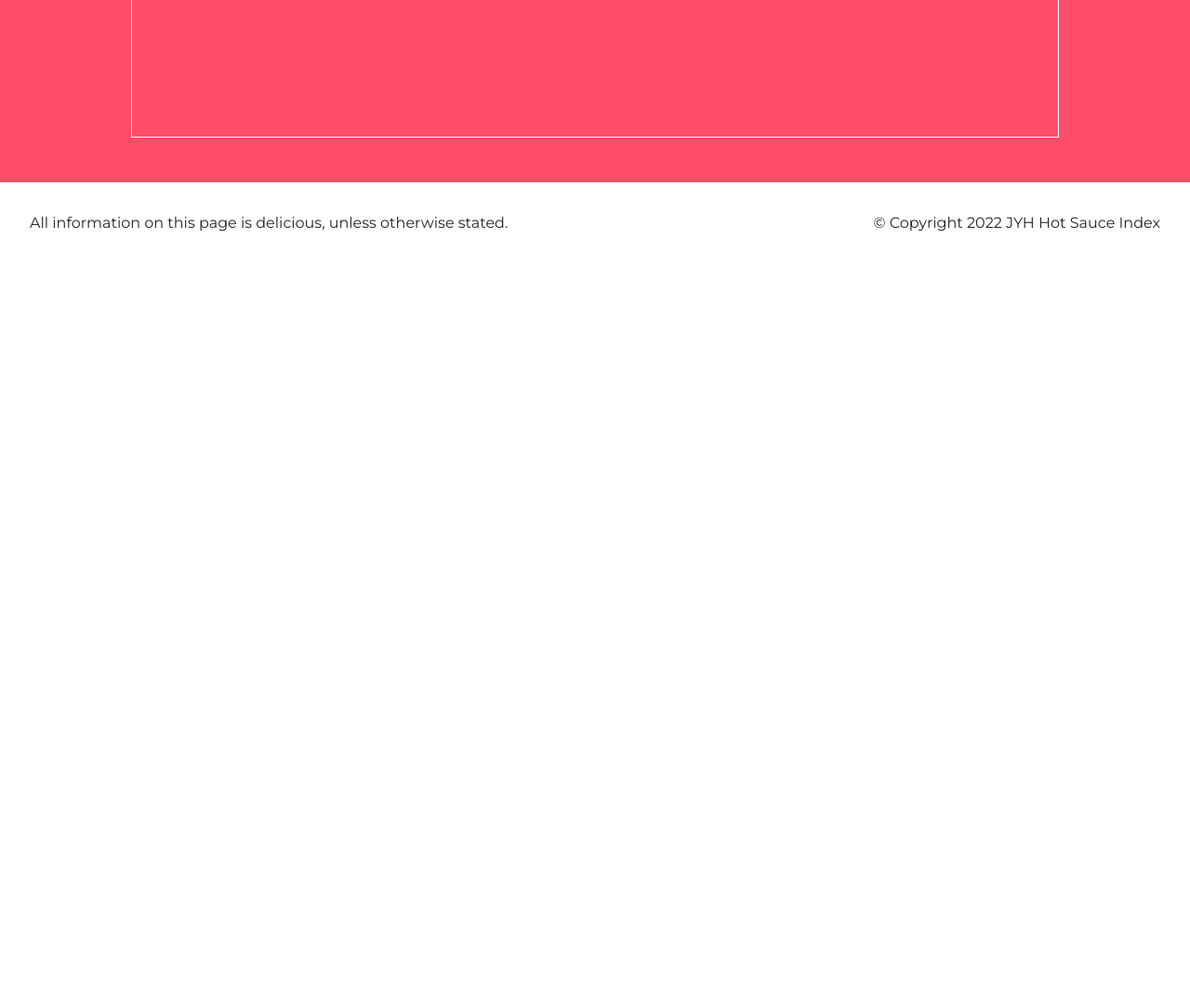
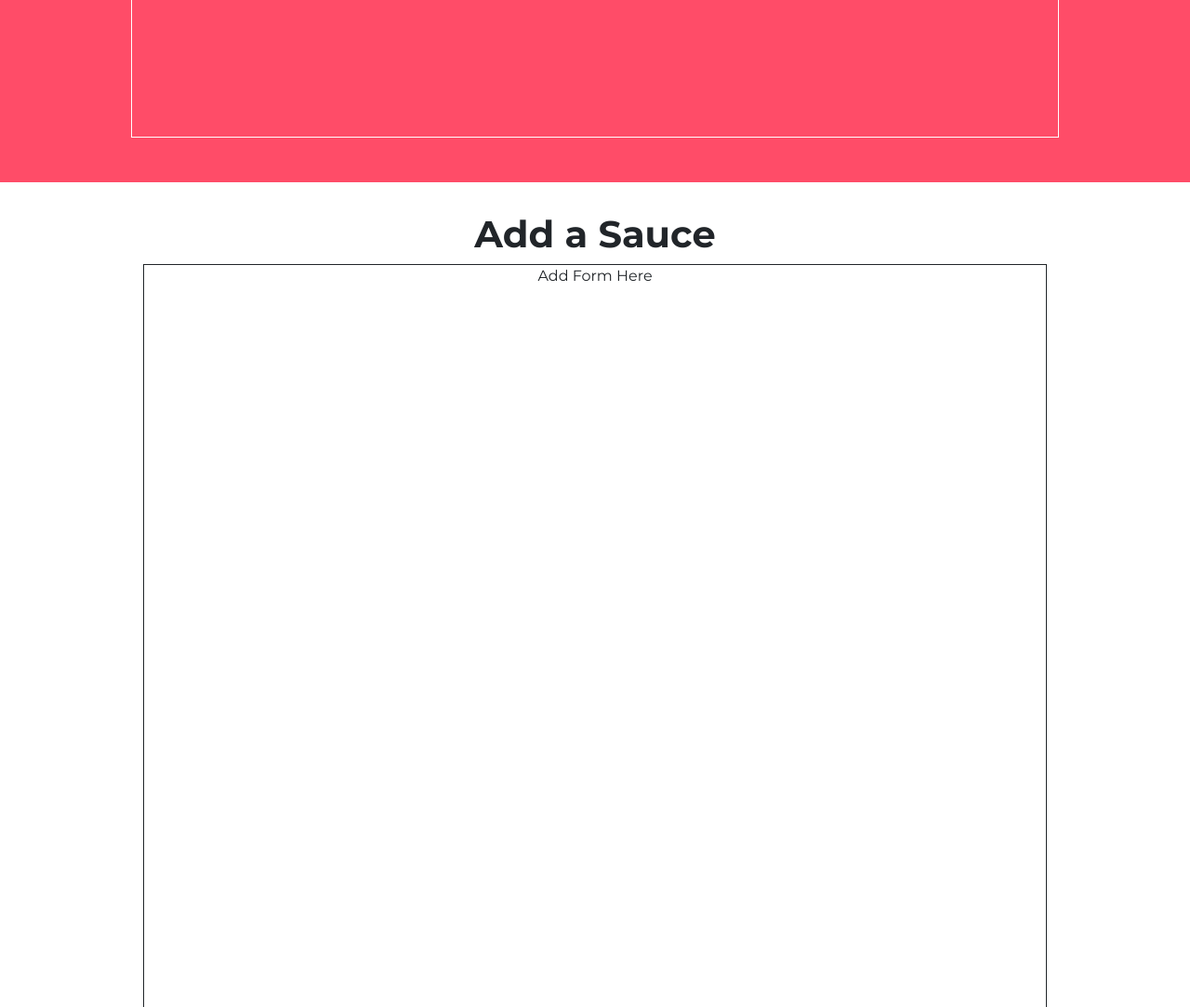
Before and after one commit to Younion/mvp, a website: page index.html in a window 1280 px wide. Shown: the part 1482-2565 px from the top of the page at 93% size. Before the commit the page ends 1782 px from the top, so only its background shows below. Drawn offline with nearby package versions, Linux system fonts and the light colour scheme.

Commit message:
Update index.html

```diff
--- a/index.html
+++ b/index.html
@@ -22,7 +22,7 @@
   <script src="https://cdnjs.cloudflare.com/ajax/libs/axios/0.27.2/axios.min.js"></script>
 
   <!-- CSS -->
-  <link rel="stylesheet" type="text/css" href="styles.css">
+  <link rel="stylesheet" type="text/css" href="css/styles.css">
 
 </head>
 
@@ -772,10 +772,25 @@
 
   </section>
 
+  <!-- Add a Sauce -->
+
+  <section class="white-section" id="addSauce">
+    <h1>Add a Sauce</h1>
+        <div class="review-form-container">
+            <div class="review-form">
+
+<!-- Put add form here -->
+                Add Form Here
+
+            </div>
+        </div>
+
+  </section>
+
   <button type="button" onclick="window.location.href = '#review'" class="btn btn-light review-button">Taste a Sauce</button>
 
   <!-- Footer -->
-  <footer class="white-section" id="footer">
+  <footer class="color-section" id="footer">
     <div class="container-fluid">
         <div class="row">
             <div class="col-8 footer-fun">
```
